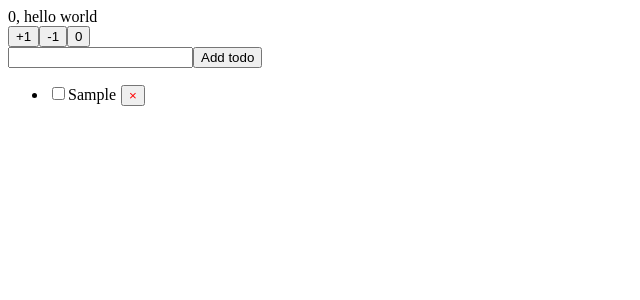
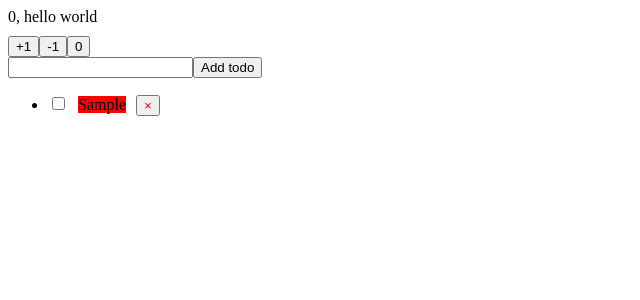
Before and after one commit to PavelStarodubtsev/todo_toolkit, a React (Create React App) app: page / in a window 1280 px wide. Both pictures are taken after typing "Sample" into the empty fields and a click on the button "Add todo". Shown: the top 300 px of the page, without its empty margins (0-640 px from the left). Built offline with nearby package versions, Linux system fonts and the light colour scheme.

Commit message:
add app.css file

```diff
--- a/src/App.jsx
+++ b/src/App.jsx
@@ -1,42 +1,47 @@
-import React, { useState } from 'react';
-import { useDispatch, useSelector } from 'react-redux';
-import { render } from 'react-dom';
-import { clear, decrement, increment } from './Redux/slices/countSlice';
-import TodoList from './components/TodoList';
-import InputField from './components/InputField';
-import { addTodo } from './Redux/slices/todoSlice';
+import React, { useState } from "react";
+import { useDispatch, useSelector } from "react-redux";
+
+import { clear, decrement, increment } from "./Redux/slices/countSlice";
+import TodoList from "./components/TodoList";
+
+import { addTodo } from "./Redux/slices/todoSlice";
+import "./app.css";
 
 function App() {
     // counter
     const dispatch = useDispatch();
     const count = useSelector((state) => state.counter.count);
     // todo
-  const [text, setText] = useState('');
+    const [text, setText] = useState("");
 
     // ф-ция для добавления тасок
     const addTask = () => {
         dispatch(addTodo({ text }));
-    setText('');
+        setText("");
     };
 
     return (
         <>
+            <div>{count}, hello world</div>
+            <div className="btnBlock">
+                <button type="button" onClick={() => dispatch(increment())}>
+                    +1
+                </button>
+                <button type="button" onClick={() => dispatch(decrement())}>
+                    -1
+                </button>
+                <button type="button" onClick={() => dispatch(clear())}>
+                    0
+                </button>
+            </div>
 
             <div>
-        {count}
-        ,
-        hello world
-      </div>
-      <button type="button" onClick={() => dispatch(increment())}>+1</button>
-      <button type="button" onClick={() => dispatch(decrement())}>-1</button>
-      <button type="button" onClick={() => dispatch(clear())}>0</button>
-      <div />
-      <div>
                 <input value={text} onChange={(e) => setText(e.target.value)} />
-        <button onClick={addTask} type="button">Add todo</button>
+                <button onClick={addTask} type="button">
+                    Add todo
+                </button>
 
                 <TodoList />
-
             </div>
         </>
     );
--- /dev/null
+++ b/src/app.css
@@ -0,0 +1,3 @@
+.btnBlock {
+    margin-top: 10px;
+}
--- a/src/components/TodoItem.jsx
+++ b/src/components/TodoItem.jsx
@@ -1,21 +1,25 @@
-import React from 'react';
-import { useDispatch, useSelector } from 'react-redux';
-import { deleteTodo, switchTodoComplete } from '../Redux/slices/todoSlice';
+import React from "react";
+import { useDispatch } from "react-redux";
+import { deleteTodo, switchTodoComplete } from "../Redux/slices/todoSlice";
+import "./style.css";
 
-export default function TodoItem({
-  id, text, complited,
-}) {
+export default function TodoItem({ id, text, complited }) {
     const dispatch = useDispatch();
 
     return (
         <li>
-      <input type="checkbox" checked={complited} onChange={() => dispatch(switchTodoComplete({ id }))} />
-      <span>{text}</span>
+            <input
+                type="checkbox"
+                checked={complited}
+                onChange={() => dispatch(switchTodoComplete({ id }))}
+            />
+            <span className="todo">{text}</span>
 
             <button
+                className="checkbox"
                 type="button"
                 onClick={() => dispatch(deleteTodo({ id }))}
-        style={{ color: 'red', marginLeft: '5px', cursor: 'pointer' }}
+                style={{ color: "red", marginLeft: "5px", cursor: "pointer" }}
             >
                 &times;
             </button>
--- /dev/null
+++ b/src/components/style.css
@@ -0,0 +1,8 @@
+.todo {
+    background-color: red;
+    margin-left: 10px;
+}
+
+.checkbox {
+    margin-left: 10px !important;
+}
```
Also changed, not shown: src/components/TodoList.jsx (+4 -8 lines). Lines whose indentation alone changed are shown as unchanged.
